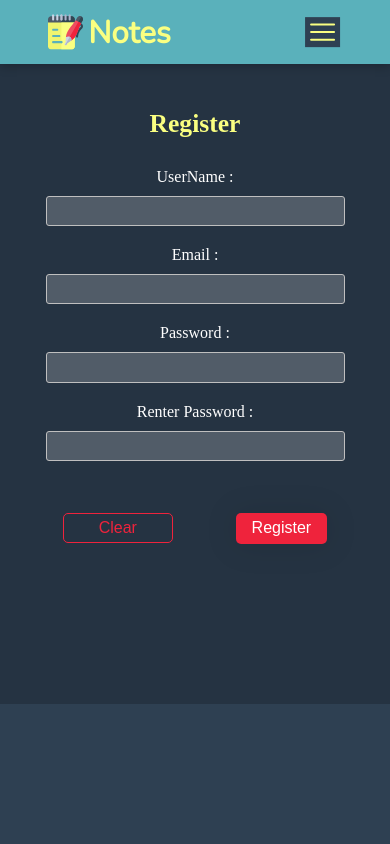
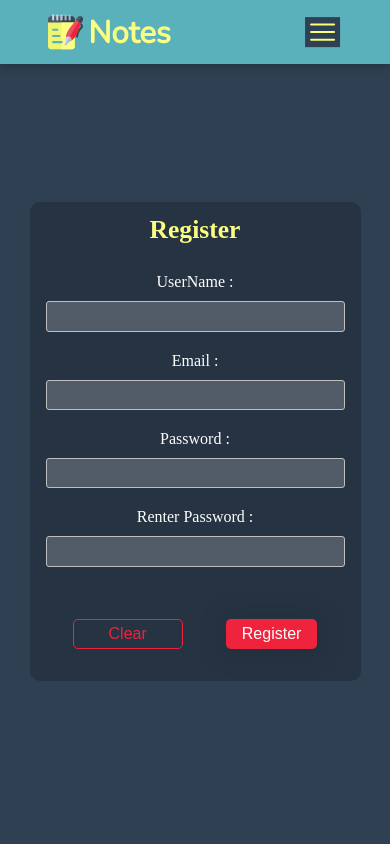
Before and after one commit to ShUbHaM13M/NotesApp, a Flask app: page /register in a window 390 px wide. Run offline with Flask 2, Linux system fonts and the light colour scheme; some libraries are stand-ins or nearby versions.

Commit message:
After things got fcuked..

```diff
--- a/static/css/form.css
+++ b/static/css/form.css
@@ -46,15 +46,10 @@
 
 @media screen and (max-width: 598px) {
 
-    .center-container {
-        place-content: initial;
-    }
-
     .form {
-        border-radius: 0;
-        height: 100vh;
-        width: 100%;
-        padding-top: 2em;
+        margin-top: 5em;
+        max-height: 40em;
+        min-width: 75vw;
     }
 
     .field-items {
```
